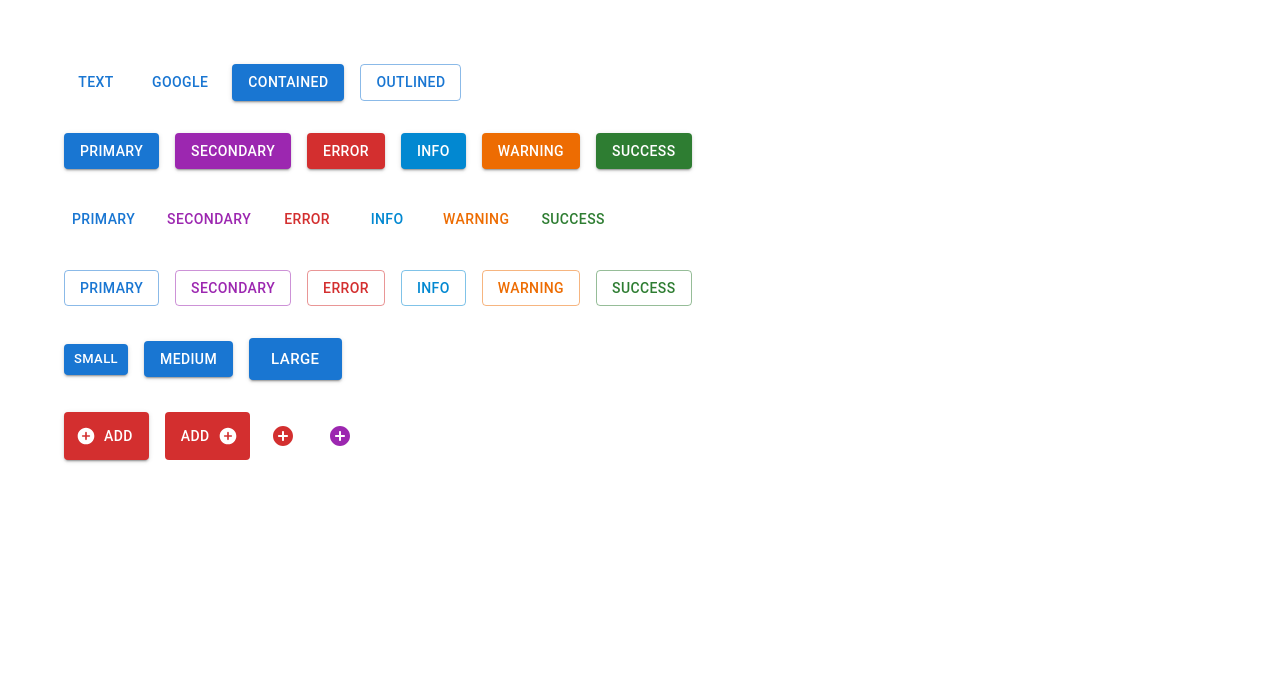
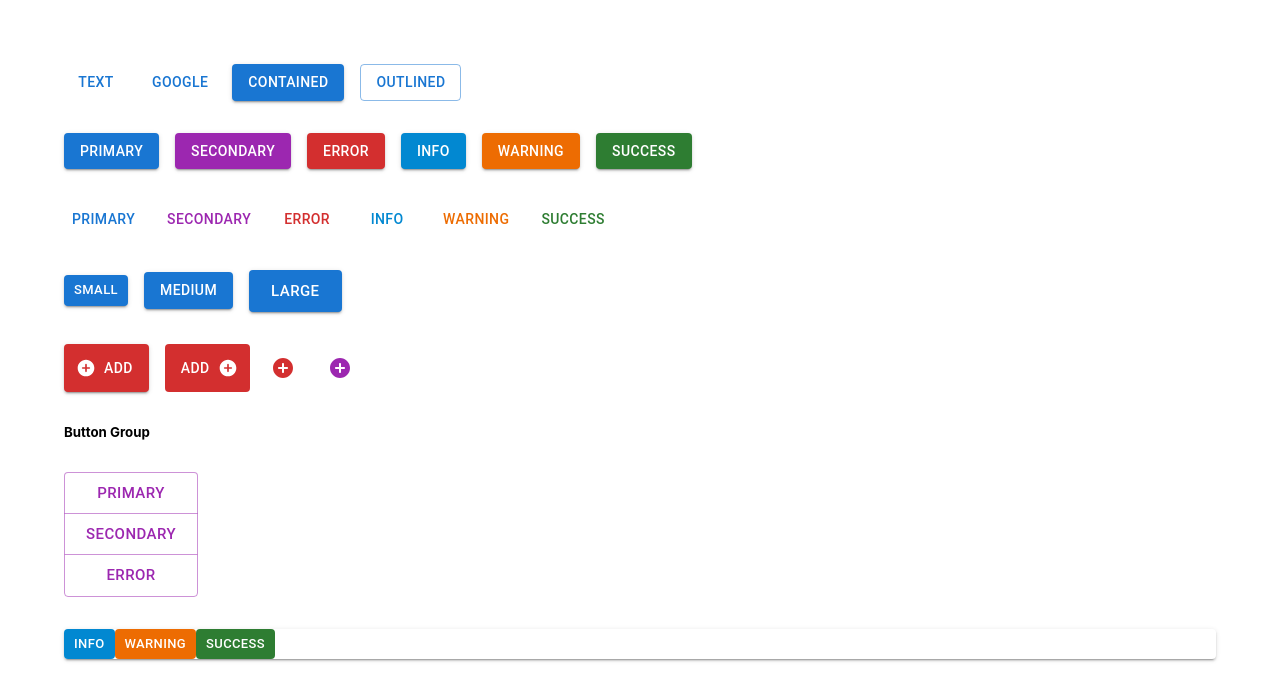
Before and after one commit to atuls9/materialUI, a React (Create React App) app: page / in a window 1280 px wide. Shown: the top 700 px of the page. Built offline with nearby package versions, Linux system fonts and the light colour scheme.

Commit message:
ButtonGroup

```diff
--- a/src/components/MuiButton.js
+++ b/src/components/MuiButton.js
@@ -1,5 +1,5 @@
 import React from "react";
-import { Stack, Button, IconButton } from "@mui/material";
+import { Stack, Button, IconButton, ButtonGroup } from "@mui/material";
 import AddCircleRoundedIcon from "@mui/icons-material/AddCircleRounded";
 
 const MuiButton = () => {
@@ -59,26 +59,7 @@ const MuiButton = () => {
           success
         </Button>
       </Stack>
-      <Stack spacing={2} direction="row">
-        <Button variant="outlined" color="primary">
-          primary
-        </Button>
-        <Button variant="outlined" color="secondary">
-          secondary
-        </Button>
-        <Button variant="outlined" color="error">
-          error
-        </Button>
-        <Button variant="outlined" color="info">
-          info
-        </Button>
-        <Button variant="outlined" color="warning">
-          warning
-        </Button>
-        <Button variant="outlined" color="success">
-          success
-        </Button>
-      </Stack>
+
       <Stack display="block" spacing={2} direction="row">
         {/* if  display="block" is not defined then by default display = 'flex' which shows all buttons of equal size*/}
         <Button variant="contained" size="small">
@@ -116,6 +97,32 @@ const MuiButton = () => {
           <AddCircleRoundedIcon />
         </IconButton>
       </Stack>
+
+      {/* ButtonGroup */}
+      <h5>Button Group</h5>
+      <Stack direction="row" spacing={2}>
+        <ButtonGroup
+          variant="outlined"
+          orientation="vertical"
+          size="large"
+          color="secondary"
+        >
+          <Button>primary</Button>
+          <Button>secondary</Button>
+          <Button>error</Button>
+        </ButtonGroup>
+      </Stack>
+      <Stack>
+        <ButtonGroup variant="contained" orientation="row" size="small">
+          <Button color="info" onClick={() => alert("clicked on info")}>
+            info
+          </Button>
+          <Button color="warning">warning</Button>
+          <Button color="success" onClick={() => alert("clicked on success")}>
+            success
+          </Button>
+        </ButtonGroup>
+      </Stack>
     </Stack>
   );
 };
```
